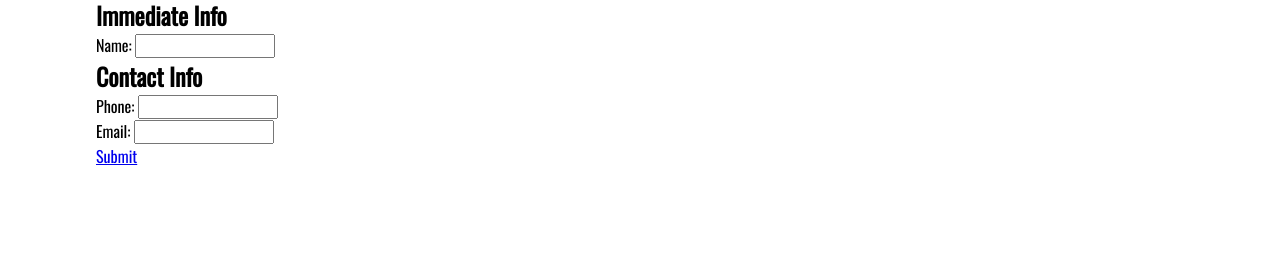
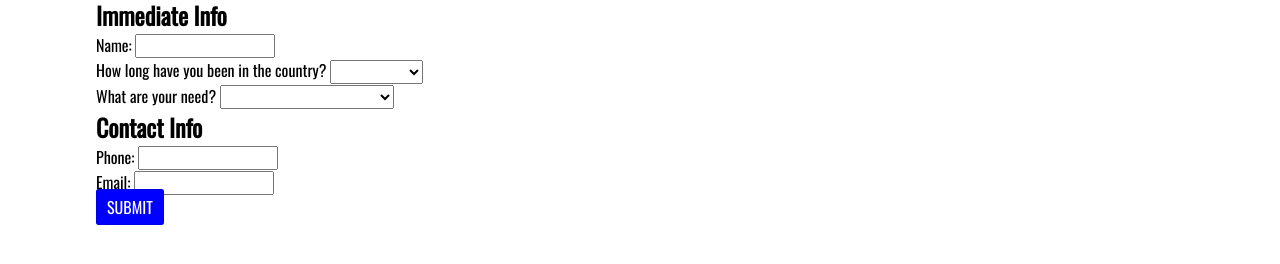
Before and after one commit to samiam151/nidec, a website: page settled.html in a window 1280 px wide. Shown: the part 102-366 px from the top of the page. Drawn offline with nearby package versions, Linux system fonts and the light colour scheme.

Commit message:
Added forms

```diff
--- a/settled.html
+++ b/settled.html
@@ -35,17 +35,36 @@
             <h2>Immediate Info</h2>
 
             <!-- Name -->
-            <div class="newForm__input">
-                <label for="new_where">Name: </label>
+            <div class="settledForm__input">
+                <label for="settled_where">Name: </label>
                 <input type="text" name="new_name" placeholder="" required>
             </div>
 
+            <!-- How Long -->
+            <div class="settledForm__input">
+                <label for="settled_howlong">How long have you been in the country?</label>
+                <select name="settled_howlong" id="">
+                    <option value="0"></option>
+                    <option value="1">0 - 3 Months</option>
+                    <option value="2">4 - 6 Months</option>
+                    <option value="3">Over 6 Months</option>
+                </select>
+            </div>
+
             <!-- Needs -->
-
+            <div class="settledForm__input">
+                <label for="settled_needs">What are your need?</label>
+                <select name="settled_needs" id="">
+                    <option value="0"></option>
+                    <option value="1">Social &amp; Community Assistance</option>
+                    <option value="2">Education &amp; Economic Help</option>
+                    <option value="3">Civil &amp; Legal Assistance</option>
+                </select>
+            </div>
 
             <!-- Contact Info -->
             <h2>Contact Info</h2>
-            <div class="newForm__input">
+            <div class="settledForm__input">
                 <label for="phone">Phone: </label>
                 <input type="tel">
             </div>
--- a/styles/globals.scss
+++ b/styles/globals.scss
@@ -34,3 +34,18 @@ li {
     width: 85%;
     margin: 0 auto;
 }
+
+.button {
+    padding: 5px 10px;
+    text-transform: uppercase;
+    background-color: $blue;
+    color: white;
+    border: 1px solid darken($blue, 5%);
+    border-radius: 3px;
+    text-decoration: none;
+
+    &:hover {
+        background-color: $cyan;
+        color: $blue;
+    }
+}
```
Also changed, not shown: styles/styles.css.
